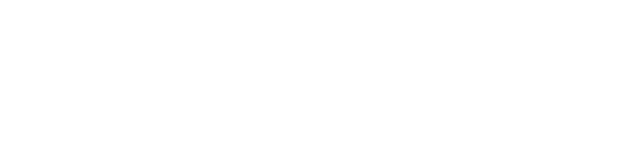
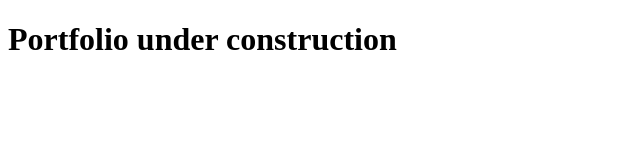
Before and after one commit to KennyKoyama/KennyKoyama.github.io, a plain HTML site: page index.html in a window 1280 px wide. Shown: the whole page, without its empty margins (0-640 px from the left). Drawn offline with Linux system fonts and the light colour scheme.

Commit message:
Add h1 Portfolio under construction

```diff
--- a/index.html
+++ b/index.html
@@ -6,6 +6,7 @@
     <title>Portfolio</title>
 </head>
 <body>
+    <h1>Portfolio under construction</h1>
 
 </body>
 </html>
```
